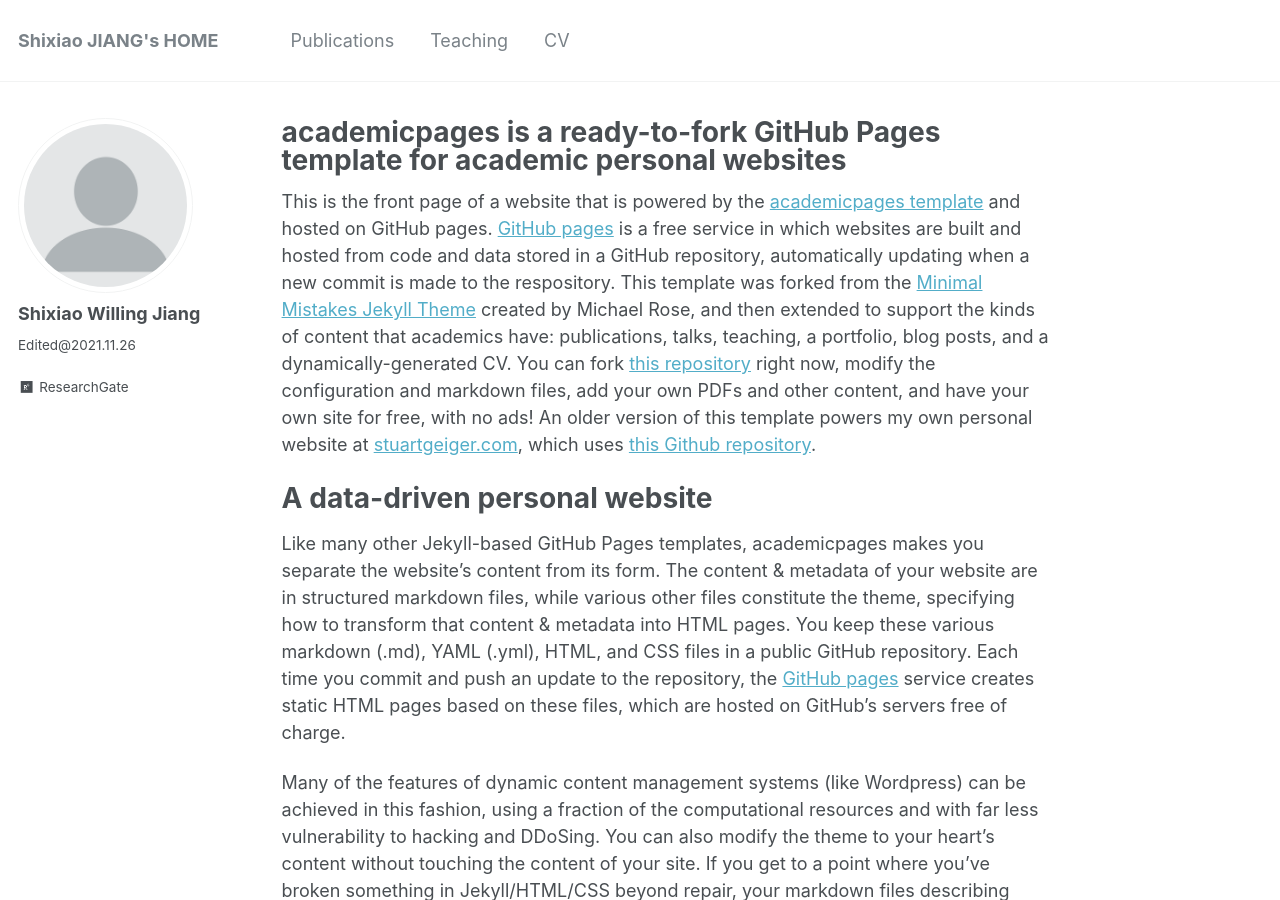
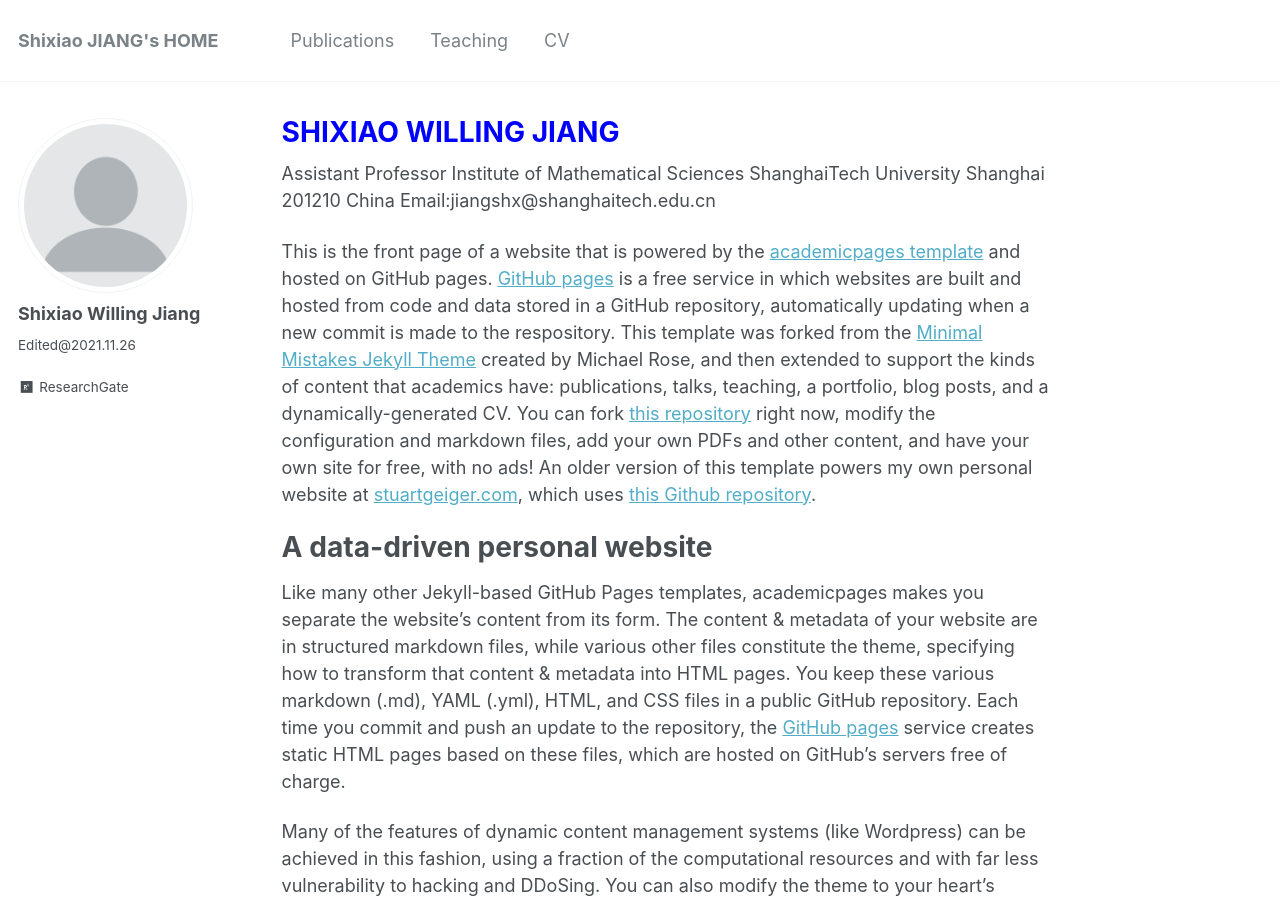
Before and after one commit to willingjiang/willingjiang.github.io, a Jekyll site: the page built from _pages/about.md, in a window 1280 px wide and 900 px high. Built offline with Jekyll 4.4.1, drawn with Linux system fonts in a browser that asks for light colours.

Commit message:
Update about.md

```diff
--- a/_pages/about.md
+++ b/_pages/about.md
@@ -1,12 +1,19 @@
 ---
 permalink: /
-title: "academicpages is a ready-to-fork GitHub Pages template for academic personal websites"
+title: "<font color=blue>SHIXIAO WILLING JIANG"
 excerpt: "About me"
 author_profile: true
 redirect_from:
   - /about/
   - /about.html
 ---
+
+Assistant Professor
+Institute of Mathematical Sciences
+ShanghaiTech University
+Shanghai 201210
+China
+Email:jiangshx@shanghaitech.edu.cn
 
 This is the front page of a website that is powered by the [academicpages template](https://github.com/academicpages/academicpages.github.io) and hosted on GitHub pages. [GitHub pages](https://pages.github.com) is a free service in which websites are built and hosted from code and data stored in a GitHub repository, automatically updating when a new commit is made to the respository. This template was forked from the [Minimal Mistakes Jekyll Theme](https://mmistakes.github.io/minimal-mistakes/) created by Michael Rose, and then extended to support the kinds of content that academics have: publications, talks, teaching, a portfolio, blog posts, and a dynamically-generated CV. You can fork [this repository](https://github.com/academicpages/academicpages.github.io) right now, modify the configuration and markdown files, add your own PDFs and other content, and have your own site for free, with no ads! An older version of this template powers my own personal website at [stuartgeiger.com](http://stuartgeiger.com), which uses [this Github repository](https://github.com/staeiou/staeiou.github.io).
 
```
